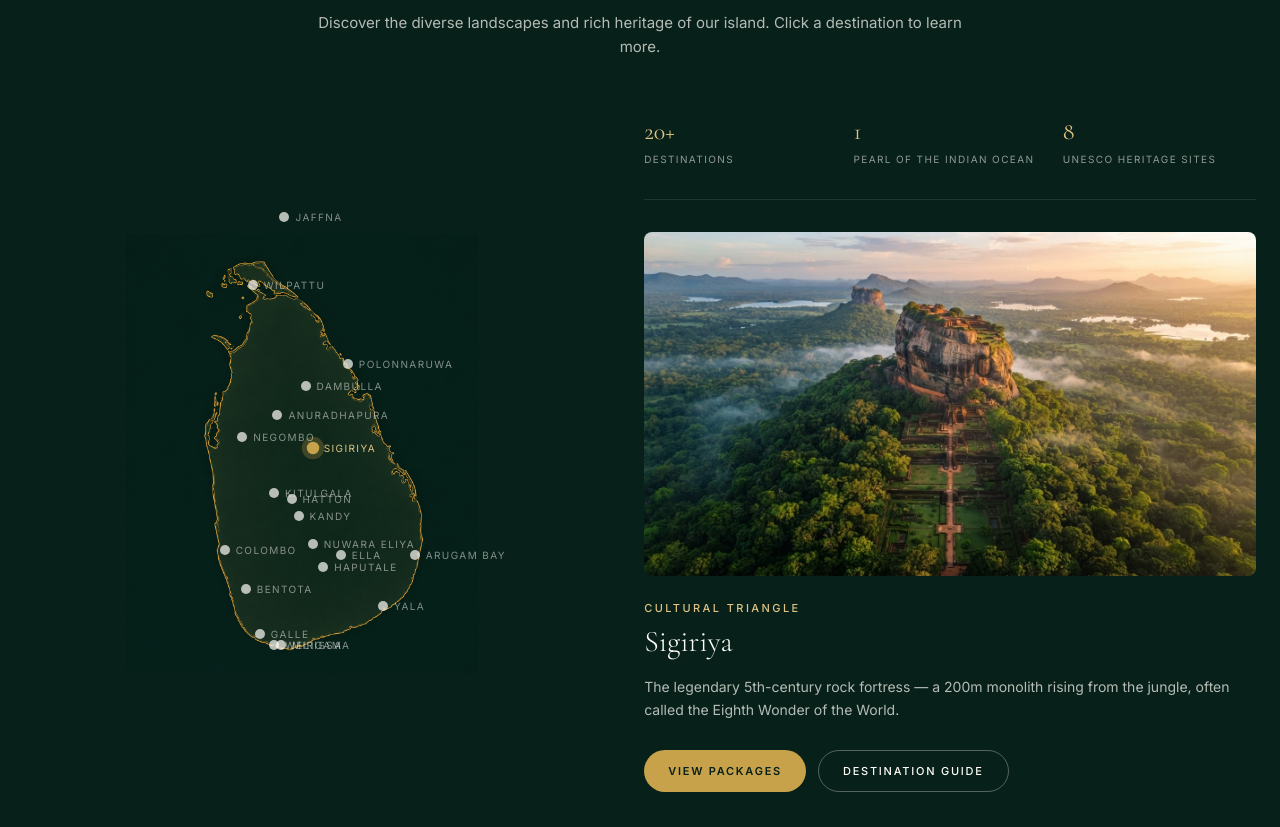
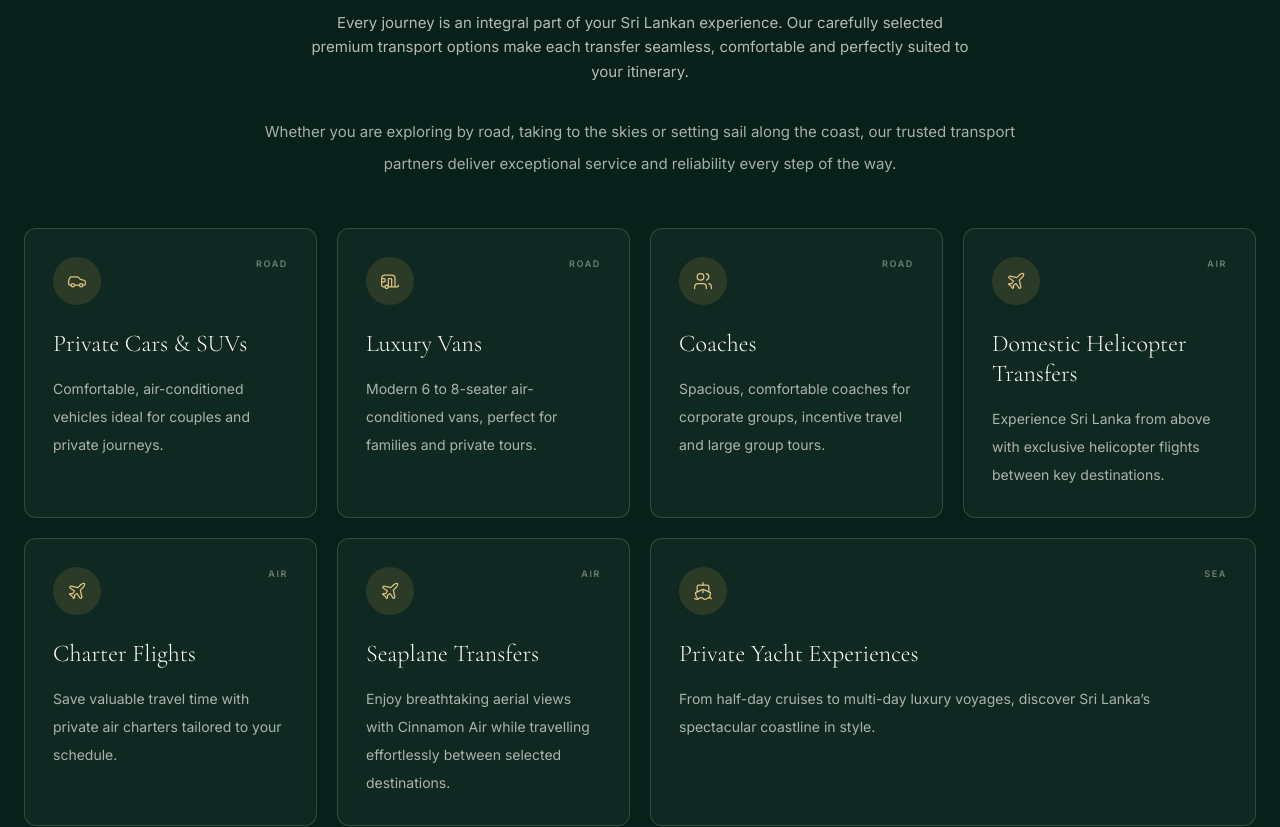
Before and after one commit to ChamodSathsara/magical_paradise_new_web, a Next.js app: page / in a window 1280 px wide. Shown: the part 8245-9072 px from the top of the page. Built offline with nearby package versions, Linux system fonts and the light colour scheme.

Commit message:
add home section

```diff
--- /dev/null
+++ b/src/components/sections/TransportOptions.tsx
@@ -0,0 +1,109 @@
+import {
+  CarIcon,
+  CaravanIcon,
+  PlaneIcon,
+  ShipIcon,
+  SparklesIcon,
+  UsersIcon,
+} from 'lucide-react';
+import { Reveal } from '../ui/Reveal';
+import { SectionHeading } from '../ui/SectionHeading';
+
+const transportOptions = [
+  {
+    icon: CarIcon,
+    title: 'Private Cars & SUVs',
+    description: 'Comfortable, air-conditioned vehicles ideal for couples and private journeys.',
+    category: 'Road',
+  },
+  {
+    icon: CaravanIcon,
+    title: 'Luxury Vans',
+    description: 'Modern 6 to 8-seater air-conditioned vans, perfect for families and private tours.',
+    category: 'Road',
+  },
+  {
+    icon: UsersIcon,
+    title: 'Coaches',
+    description: 'Spacious, comfortable coaches for corporate groups, incentive travel and large group tours.',
+    category: 'Road',
+  },
+  {
+    icon: PlaneIcon,
+    title: 'Domestic Helicopter Transfers',
+    description: 'Experience Sri Lanka from above with exclusive helicopter flights between key destinations.',
+    category: 'Air',
+  },
+  {
+    icon: PlaneIcon,
+    title: 'Charter Flights',
+    description: 'Save valuable travel time with private air charters tailored to your schedule.',
+    category: 'Air',
+  },
+  {
+    icon: PlaneIcon,
+    title: 'Seaplane Transfers',
+    description: 'Enjoy breathtaking aerial views with Cinnamon Air while travelling effortlessly between selected destinations.',
+    category: 'Air',
+  },
+  {
+    icon: ShipIcon,
+    title: 'Private Yacht Experiences',
+    description: 'From half-day cruises to multi-day luxury voyages, discover Sri Lanka’s spectacular coastline in style.',
+    category: 'Sea',
+  },
+];
+
+export function TransportOptions() {
+  return (
+    <section className="w-full bg-jungle-deep py-20 lg:py-28">
+      <div className="mx-auto max-w-content px-6">
+        <SectionHeading
+          eyebrow="Seamless Island Travel"
+          title="Travel in Comfort & Style"
+          subtitle="Every journey is an integral part of your Sri Lankan experience. Our carefully selected premium transport options make each transfer seamless, comfortable and perfectly suited to your itinerary."
+          tone="light"
+        />
+
+        <Reveal className="mx-auto mt-8 max-w-3xl text-center">
+          <p className="text-[15px] leading-8 text-ivory/65">
+            Whether you are exploring by road, taking to the skies or setting sail along the coast, our trusted transport partners deliver exceptional service and reliability every step of the way.
+          </p>
+        </Reveal>
+
+        <div className="mt-12 grid gap-5 sm:grid-cols-2 lg:grid-cols-4">
+          {transportOptions.map((option, index) => (
+            <Reveal
+              key={option.title}
+              delay={(index % 4) * 0.05}
+              className={index === transportOptions.length - 1 ? 'sm:col-span-2 lg:col-span-2' : ''}>
+              <article className="group h-full rounded-xl border border-ivory/15 bg-white/[0.04] p-7 transition-colors hover:border-gold/40 hover:bg-white/[0.07]">
+                <div className="flex items-start justify-between gap-4">
+                  <span className="flex h-12 w-12 items-center justify-center rounded-full bg-gold/15 text-gold-light">
+                    <option.icon className="h-5 w-5" strokeWidth={1.5} aria-hidden="true" />
+                  </span>
+                  <span className="text-[9px] font-semibold uppercase tracking-[0.18em] text-ivory/40">
+                    {option.category}
+                  </span>
+                </div>
+                <h3 className="mt-6 font-serif text-2xl font-light leading-tight text-ivory">
+                  {option.title}
+                </h3>
+                <p className="mt-4 text-sm leading-7 text-ivory/65">
+                  {option.description}
+                </p>
+              </article>
+            </Reveal>
+          ))}
+        </div>
+
+        <Reveal className="mt-12 flex items-center justify-center gap-3 text-center">
+          <SparklesIcon className="h-5 w-5 shrink-0 text-gold-light" strokeWidth={1.5} aria-hidden="true" />
+          <p className="font-serif text-xl italic text-ivory/85 sm:text-2xl">
+            Every transfer is as memorable as the destination itself.
+          </p>
+        </Reveal>
+      </div>
+    </section>
+  );
+}
--- a/src/views/Home.tsx
+++ b/src/views/Home.tsx
@@ -14,6 +14,7 @@ import { Gallery } from '../components/home/Gallery';
 import { CtaStrip } from '../components/sections/CtaStrip';
 import { TrustCredentials } from '../components/sections/TrustCredentials';
 import { CountryRepresentatives } from '../components/sections/CountryRepresentatives';
+import { TransportOptions } from '../components/sections/TransportOptions';
 
 export function Home() {
   return (
@@ -26,6 +27,7 @@ export function Home() {
       <ExperiencesPreview />
       <PackagesPreview />
       <HotelsPreview />
+      <TransportOptions />
       <IslandMap />
       <MaldivesPromo />
       <CorporatePromo />
```
Also changed, not shown: public/images/shop/tshirt-sizes/general-sizes.jpeg (renamed from public/images/shop/tshirt-sizes/c4dac2d8-aae8-466b-b988-c844beb8bc71.txt), public/images/shop/tshirt-sizes/kids-sizes.jpeg (added).
